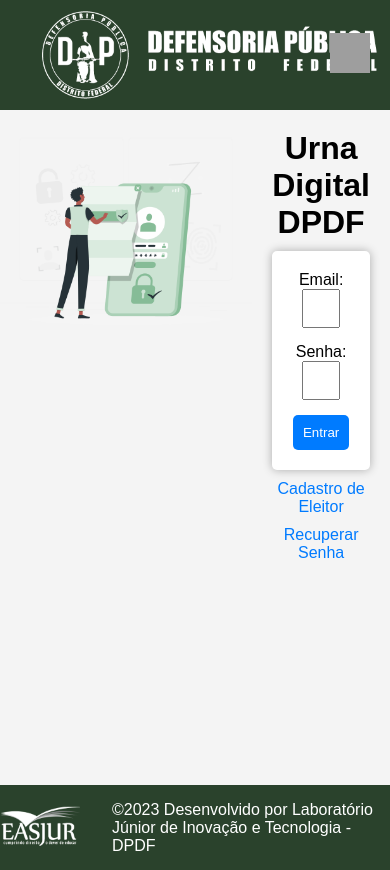
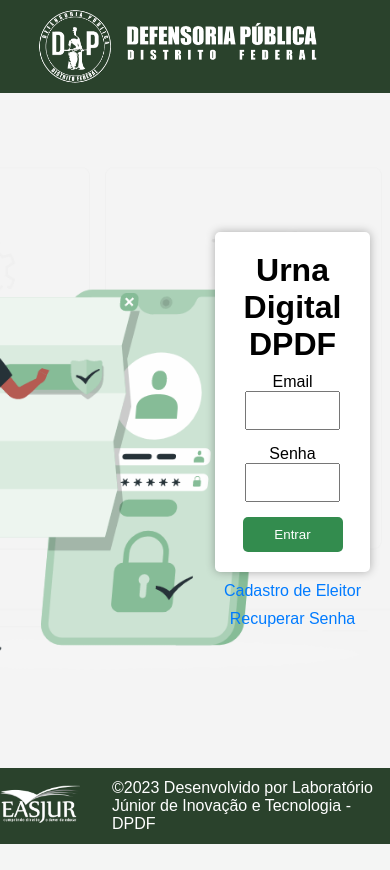
Before and after one commit to gontijogabriel/e-votos, a Django app: page / in a window 390 px wide; the page is wider, and only the part inside the window is pictured. After the commit the page ends 844 px from the top of that part, so only its background shows below. Run offline with Django 4.2, Linux system fonts and the light colour scheme; grey boxes are pictures that could not be loaded.

Commit message:
login_responsive_fix_bugs

```diff
--- a/static/css/_header.css
+++ b/static/css/_header.css
@@ -33,7 +33,7 @@
 }
 header {
     width: 100%;
-    height: 100px;
+    height: 2vh;
     display: flex;
     background-color: rgb(42, 66, 44);
 }
--- a/static/css/login.css
+++ b/static/css/login.css
@@ -4,6 +4,6 @@
 }
 
 .login-container {
-    height: 10px;
+    height: 100%;
     background-color: aquamarine;
 }
--- a/static/css/style.css
+++ b/static/css/style.css
@@ -7,7 +7,7 @@
 /* HEADER */
 header {
     width: 100%;
-    height: 110px;
+    height: 11vh;
     display: flex;
     background-color: rgb(42, 66, 44);
 }
@@ -36,104 +36,46 @@
 }
 /* FIM HEADER */
 
-/* LOGIN SECTION */
-
-/* .login-container {
-    display: flex;
-    justify-content: center;
-    align-items: start;
+body{
     height: 80vh;
-    width: 100%;
-    background-color:#f4f4f4;
 }
 
 
-.login-gif {
-
-}
-
-.login-gif img{
-    width: 750px;
-    height: 750px;
-}
-
-.login-form-container {
-    padding: 20px;
-    text-align: center;
-    justify-content: start;
-    display: flex;
-    align-items: center;
-    width: 30%;
-    height: auto;
-    flex-direction: column;
-    background: transparent;
-}
-
-.login-form-container h1 {
-    font-size: 2rem;
-    margin-bottom: 10px;
-}
-
-.login-form-container form {
-    width: 300px;
-    margin: 0 auto;
-    background-color: #fff;
-    padding: 20px;
-    border-radius: 5px;
-    box-shadow: 0 0 10px rgba(0, 0, 0, 0.3);
-}
-
-.login-form-container input {
-    padding: 10px;
-    margin-bottom: 15px;
-}
-
-.login-form-button {
-    background-color: #007BFF;
-    color: #fff;
-    padding: 10px;
-    border: none;
-    border-radius: 5px;
-    cursor: pointer;
-}
-
-.login-form-link {
-    display: block;
-    margin-top: 10px;
-    text-decoration: none;
-    color: #007BFF;
-} */
+/* LOGIN SECTION */
 
 .login-container {
     display: flex;
     justify-content: center;
     align-items: start;
-    height: 80vh;
-    width: 100%;
+    height: 100%;
     background-color: #f4f4f4;
+
 }
 
 .login-gif {
-    max-width: 100%; /* Torna o gif responsivo */
+    display: flex;
+    justify-content: center;
+    align-items: center;
+
+    width: 50%;
+    height: 100%;
+     /* Torna o gif responsivo */
+}
+.login-gif img{
+    height: 100%;
 }
 
-.login-gif img {
-    width: 100%;
-    max-width: 750px;
-    height: auto; /* Mantém a proporção da imagem */
-}
 
 .login-form-container {
+    display: flex;
+    justify-content: center;
+    align-items: center;
+    flex-direction: column;
     padding: 20px;
     text-align: center;
-    justify-content: start;
-    display: flex;
-    align-items: center;
-    width: 80%; /* Ajuste para ocupar 80% da largura do contêiner pai */
-    max-width: 600px; /* Define uma largura máxima para o formulário */
-    height: auto;
-    flex-direction: column;
-    background: transparent;
+    width: 50%;
+    height: 100%;
+
 }
 
 .login-form-container h1 {
@@ -149,7 +91,10 @@
     padding: 20px;
     border-radius: 5px;
     box-shadow: 0 0 10px rgba(0, 0, 0, 0.3);
+
+
 }
+
 
 .login-form-container input {
     width: calc(100% - 20px); /* Ocupa toda a largura, subtraindo o padding */
@@ -158,7 +103,8 @@
 }
 
 .login-form-button {
-    background-color: #007BFF;
+    width: 100px;
+    background-color: #338C4E;
     color: #fff;
     padding: 10px;
     border: none;
@@ -173,12 +119,13 @@
     color: #007BFF;
 }
 
+/* FIM LOGIN SECTION */
 
-/* FIM LOGIN SECTION */
+
 
 /* FOOTER */
 footer {
-    height: 85px;
+    height: 9vh;
     display: flex;
     background-color: rgb(42, 66, 44);
     align-items: center;
@@ -187,7 +134,7 @@
 }
 .footer-logo img {
     width: 80px;
-    height: 40px;
+
 }
 .footer-p {
     font-size: 1rem;
--- a/templates/_header.html
+++ b/templates/_header.html
@@ -7,9 +7,9 @@
         </a>
     </div>
 
-    {% comment %} {% if user.is_authenticated %} {% endcomment %}
+    {% if user.is_authenticated %}
         <div class="header-logout">
             <a class="header-logout-link" href="{% url 'logout' %}"><img src="{% static 'img/icons/icon-logout.png' %}" alt="icon-logout"></a>
         </div>
-    {% comment %} {% endif %} {% endcomment %}
+    {% endif %}
 </header>
--- a/templates/eleicao.html
+++ b/templates/eleicao.html
@@ -9,9 +9,8 @@
     <title>Urna Digital DPDF</title>
 </head>
 
+{% include '_header.html' %}
 <body>
-
-    {% include '_header.html' %}
 
     <ol class="caminho">
         <li><a href="{% url 'index' %}">Home</a></li>
--- a/templates/login.html
+++ b/templates/login.html
@@ -9,13 +9,14 @@
     </div>
 
     <div class="login-form-container">
-        <h1>Urna Digital DPDF</h1>
+
         <form class="login-form" action="#" method="POST">
+            <h1>Urna Digital DPDF</h1>
             {% csrf_token %}
-            <label for="login">Email:</label>
+            <label for="login">Email</label>
             <input type="text" id="email" name="email" required>
 
-            <label for="senha">Senha:</label>
+            <label for="senha">Senha</label>
             <input type="password" id="password" name="password" required>
 
             <button class="login-form-button" type="submit">Entrar</button>
```
Also changed, not shown: templates/adm_home.html (+5 -17 lines).
